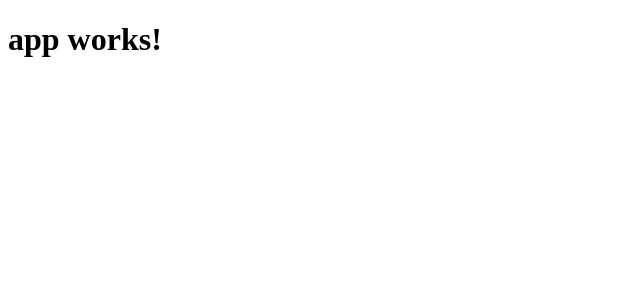
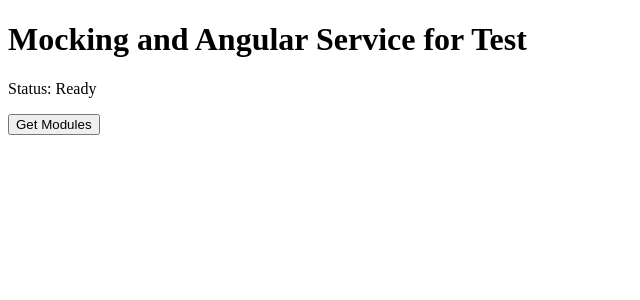
Before and after one commit to SpaceFozzy/angular-testing-component-services, an Angular app: page / in a window 1280 px wide. Shown: the top 300 px of the page, without its empty margins (0-640 px from the left). Built offline with nearby package versions, Linux system fonts and the light colour scheme.

Commit message:
Finish working example based on stack overflow question

```diff
--- a/src/app/app.component.html
+++ b/src/app/app.component.html
@@ -1,3 +1,11 @@
 <h1>
-  {{title}}
+  Mocking and Angular Service for Test
 </h1>
+<p>Status: {{status}}</p>
+<section *ngIf="modules.length" id="module-list">
+  Module List:
+  <ul>
+    <li *ngFor="let module of modules">{{module.title}}</li>
+  </ul>
+</section>
+<button (click)="getModules()">Get Modules</button>
--- a/src/app/app.component.ts
+++ b/src/app/app.component.ts
@@ -1,10 +1,29 @@
 import { Component } from '@angular/core';
+
+import { ExampleService } from './example.service'
+import { Module } from './module.model'
 
 @Component({
   selector: 'app-root',
-  templateUrl: './app.component.html',
-  styleUrls: ['./app.component.css']
+  templateUrl: './app.component.html'
 })
 export class AppComponent {
-  title = 'app works!';
+  public status: string = "Ready";
+  public modules: Module[] = [];
+  constructor (private exampleService: ExampleService) { }
+
+  getModules() {
+        this.status = "Getting classes...";
+
+        this.exampleService.getProgrammesByWrapper().then(((res) => {
+            this.status = "Sorting classes...";
+            this.displayModules(res);
+            this.status = "Update success!";
+        }));
+  }
+
+  displayModules(res: any) {
+    this.modules = res;
+  }
+
 }
--- a/src/app/app.module.ts
+++ b/src/app/app.module.ts
@@ -4,6 +4,7 @@
 import { HttpModule } from '@angular/http';
 
 import { AppComponent } from './app.component';
+import { ExampleService } from './example.service';
 
 @NgModule({
   declarations: [
@@ -14,7 +15,7 @@
     FormsModule,
     HttpModule
   ],
-  providers: [],
+  providers: [ExampleService],
   bootstrap: [AppComponent]
 })
 export class AppModule { }
--- /dev/null
+++ b/src/app/example.service.ts
@@ -0,0 +1,18 @@
+import { Injectable } from '@angular/core';
+
+const APIResponse = [
+  {id: 1, title: "First Module", description: "This is the first module that is loaded."},
+  {id: 2, title: "Second Module", description: "This is the second module that is loaded."},
+  {id: 3, title: "Third Module", description: "This is the third module that is loaded."}
+]
+
+@Injectable()
+export class ExampleService {
+
+  constructor() { }
+
+  getProgrammesByWrapper(): Promise<any[]> {
+    return Promise.resolve(APIResponse);
+  }
+
+}
--- /dev/null
+++ b/src/app/module.model.ts
@@ -0,0 +1,5 @@
+export class Module {
+  id: number;
+  title: string;
+  description: string;
+}
```
Also changed, not shown: src/app/app.component.css (deleted), 1 other file (tests, documents, lock files or other folders).
